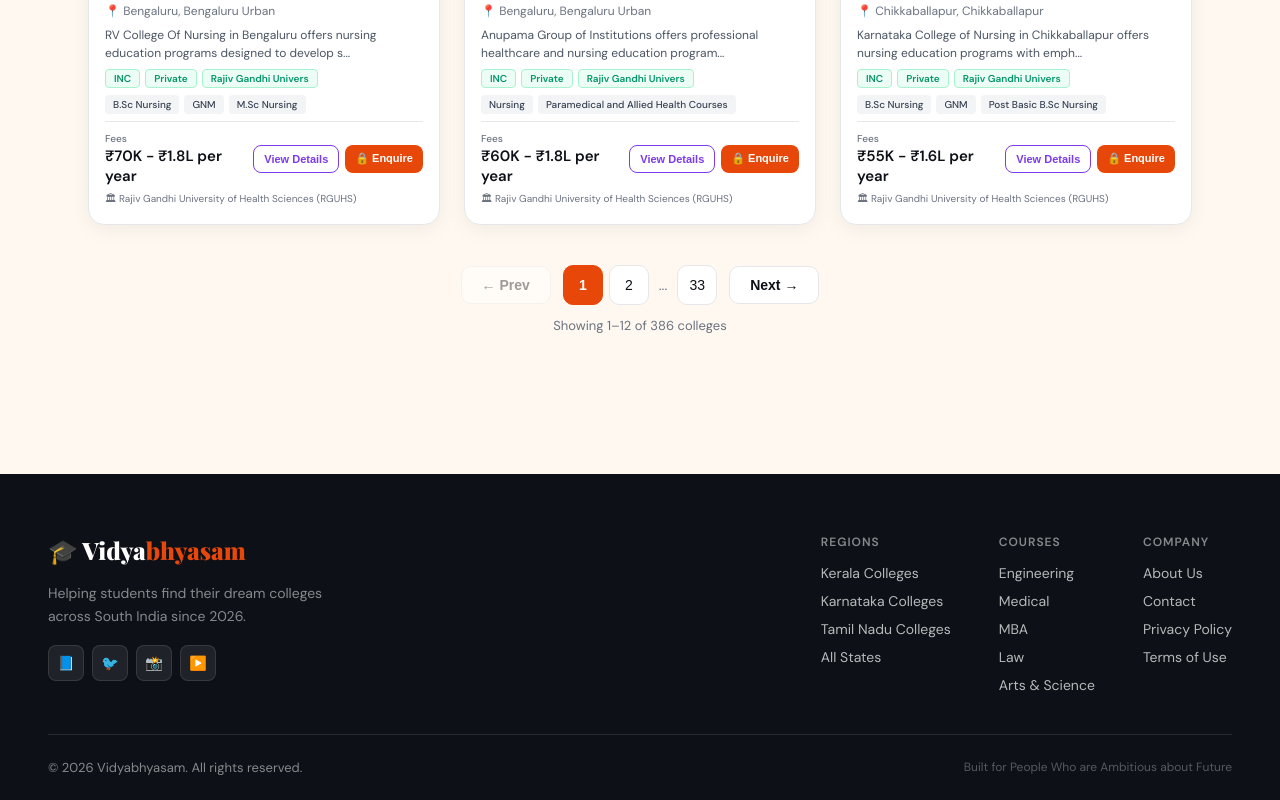
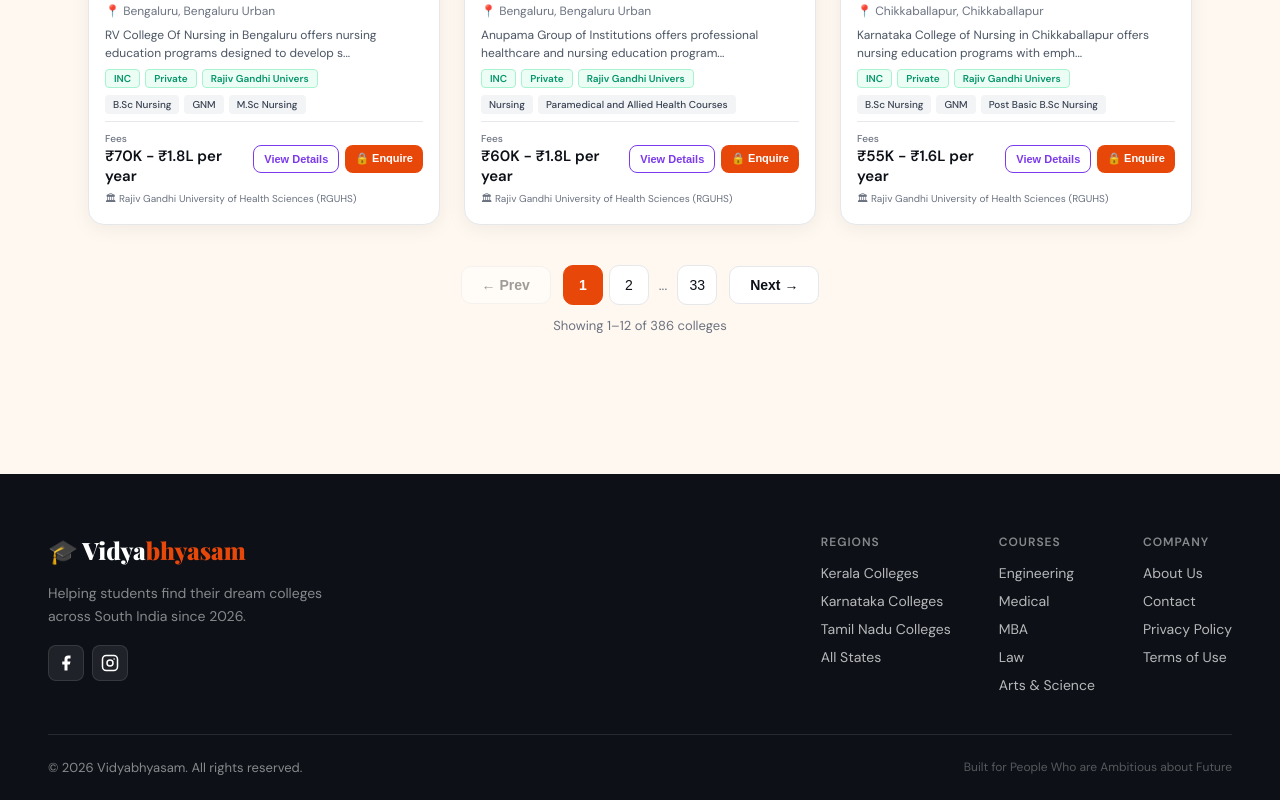
Before and after one commit to Dinoy77/vidhyabyasam, a React (Vite) app: page / in a window 1280 px wide. Shown: the part 3364-4164 px from the top of the page. Built offline with nearby package versions, Linux system fonts and the light colour scheme.

Commit message:
insta and fb in footer,enquiries to official whatsapp num

```diff
--- a/src/components/Footer.jsx
+++ b/src/components/Footer.jsx
@@ -10,9 +10,31 @@
             Helping students find their dream colleges<br />across South India since 2026.
           </p>
           <div style={styles.social}>
-            {['📘', '🐦', '📸', '▶️'].map((icon, i) => (
-              <button key={i} style={styles.socialIcon}>{icon}</button>
-            ))}
+            {/* Facebook */}
+            <a
+              href="https://www.facebook.com/profile.php?id=61590390937659"
+              target="_blank"
+              rel="noreferrer"
+              style={styles.socialLink}
+            >
+              <svg width="18" height="18" viewBox="0 0 24 24" fill="white">
+                <path d="M18 2h-3a5 5 0 00-5 5v3H7v4h3v8h4v-8h3l1-4h-4V7a1 1 0 011-1h3z"/>
+              </svg>
+            </a>
+
+            {/* Instagram */}
+            <a
+              href="https://www.instagram.com/vidyabhyasam360/"
+              target="_blank"
+              rel="noreferrer"
+              style={styles.socialLink}
+            >
+              <svg width="18" height="18" viewBox="0 0 24 24" fill="none" stroke="white" strokeWidth="2">
+                <rect x="2" y="2" width="20" height="20" rx="5" ry="5"/>
+                <circle cx="12" cy="12" r="4"/>
+                <circle cx="17.5" cy="6.5" r="1" fill="white" stroke="none"/>
+              </svg>
+            </a>
           </div>
         </div>
 
@@ -36,7 +58,7 @@
             </div>
           ))}
         </div>
-      </div>
+      </div >
 
     <div style={styles.bottom}>
       <p>© 2026 Vidyabhyasam. All rights reserved.</p>
@@ -44,7 +66,7 @@
         Built for People Who are Ambitious about Future
       </p>
     </div>
-    </footer>
+    </footer >
   );
 }
 
@@ -69,6 +91,13 @@
     cursor: 'pointer', fontSize: '14px',
     display: 'flex', alignItems: 'center', justifyContent: 'center',
   },
+  socialLink: {
+    width: '36px', height: '36px', borderRadius: '8px',
+    background: 'rgba(255,255,255,0.08)', border: '1px solid rgba(255,255,255,0.1)',
+    cursor: 'pointer', fontSize: '14px',
+    display: 'flex', alignItems: 'center', justifyContent: 'center',
+    textDecoration: 'none',
+  },
   links: { flex: 3, display: 'flex', gap: '48px', justifyContent: 'flex-end' },
   col: { display: 'flex', flexDirection: 'column', gap: '10px' },
   colTitle: { fontSize: '12px', fontWeight: 700, letterSpacing: '1px', textTransform: 'uppercase', color: 'rgba(255,255,255,0.5)', marginBottom: '4px' },
--- a/src/components/Navbar.jsx
+++ b/src/components/Navbar.jsx
@@ -7,7 +7,7 @@
   { title: 'Pharmacy', icon: '💊', color: '#1B6CA8', courses: ['B.Pharm', 'M.Pharm', 'D.Pharm', 'Pharm.D'] },
   { title: 'Nursing', icon: '🩺', color: '#059669', courses: ['B.Sc Nursing', 'M.Sc Nursing', 'GNM', 'ANM', 'Post Basic B.Sc Nursing'] },
   { title: 'Allied Health', icon: '🏥', color: '#7C3AED', courses: ['BPT', 'BHA', 'MLT', 'BAMS'] },
-  { title: 'Medical', icon: '🔬', color: '#DC2626', courses: ['MBBS', 'MD', 'MS', 'Paramedical', 'Allied Health Sciences'] },
+  { title: 'Medical', icon: '🔬', color: '#DC2626', courses: ['MBBS', 'MD', 'MS', 'Paramedical'] },
 ];
 
 export default function Navbar({ onCourseSelect = () => {} }) {
--- a/src/components/WhatsAppButton.jsx
+++ b/src/components/WhatsAppButton.jsx
@@ -1,7 +1,7 @@
 import React from 'react';
 
 export default function WhatsAppButton() {
-  const phoneNumber = '919999999999'; // Replace with your WhatsApp number
+  const phoneNumber = '919037755265'; // Replace with your WhatsApp number
   const message = 'Hi Vidyabhyasam! I need help finding the right college.';
   const url = `https://wa.me/${phoneNumber}?text=${encodeURIComponent(message)}`;
 
```
Lines whose indentation alone changed are shown as unchanged.
